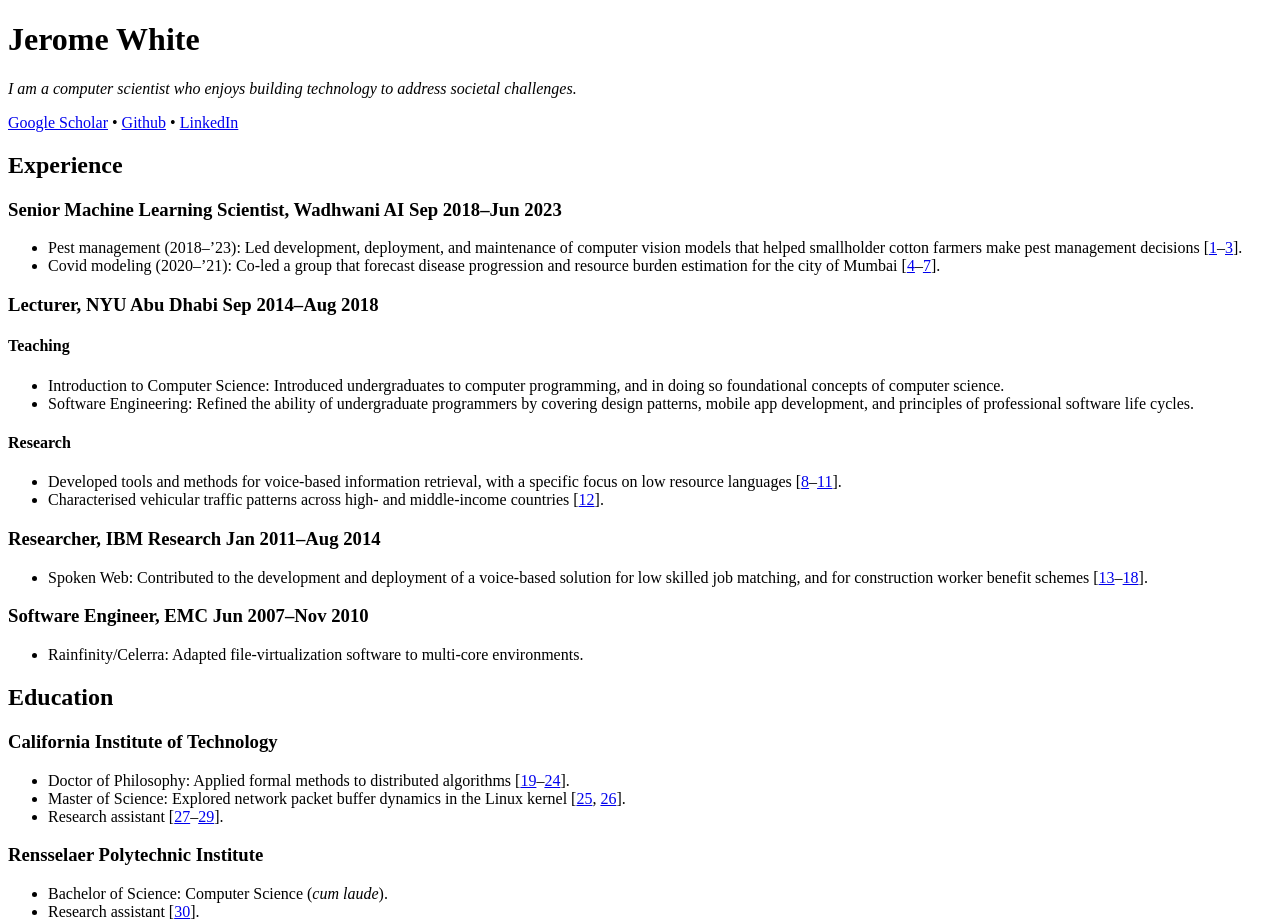
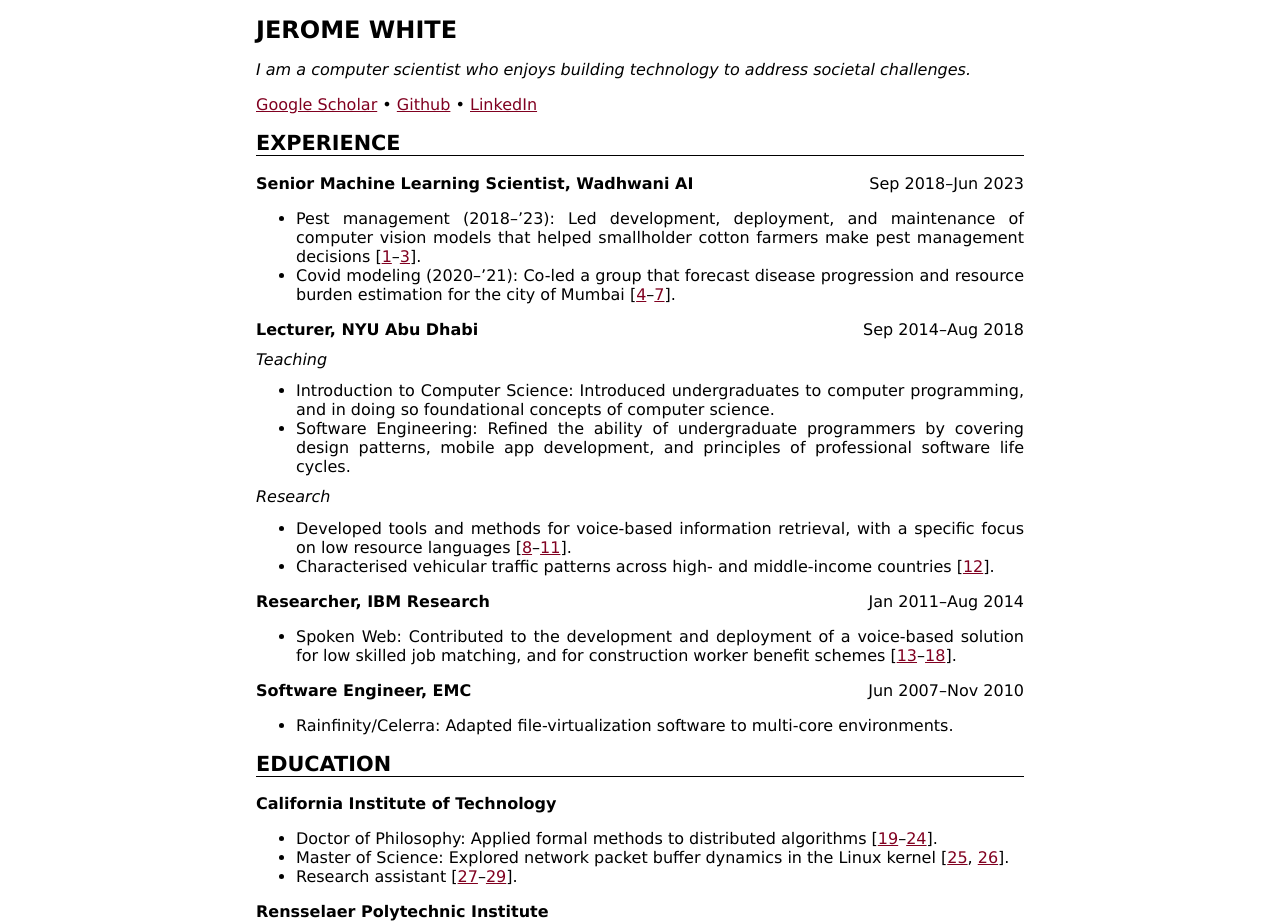
Before and after one commit to jerome-white/jerome-white.github.io, a plain HTML site: page index.html in a window 1280 px wide. Shown: the top 924 px of the page. Drawn offline with Linux system fonts and the light colour scheme.

Commit message:
Style sheet

```diff
--- a/index.html
+++ b/index.html
@@ -38,7 +38,7 @@
       margin-left: 2em;
     }
   </style>
-  <link rel="stylesheet" href="/Users/jerome/Public/Git/vitae/style.css" />
+  <link rel="stylesheet" href="style.css" />
   <!--[if lt IE 9]>
     <script src="//cdnjs.cloudflare.com/ajax/libs/html5shiv/3.7.3/html5shiv-printshiv.min.js"></script>
   <![endif]-->
--- /dev/null
+++ b/style.css
@@ -0,0 +1,59 @@
+body {
+    font-family: verdana;
+    font-size: 12pt;
+    margin-left: 20%;
+    margin-right: 20%;
+    text-align: justify;
+}
+
+/* https://github.com/wkhtmltopdf/wkhtmltopdf/issues/3088 */
+html {
+    height: 0;
+}
+
+h1.title {
+    font-size: 150%;
+}
+
+h1 {
+    text-transform: uppercase;
+    margin-bottom: 0;
+}
+
+h2 {
+    border-bottom: 1px solid #000000;
+    text-transform: uppercase;
+    font-size: 130%;
+    padding: 0;
+}
+
+h3 {
+    font-size: 100%;
+    display: flex;
+    justify-content: space-between;
+}
+
+h3 span:nth-child(n+2) {
+    font-weight: normal;
+    float: right;
+    white-space: nowrap;
+}
+
+h4 {
+    font-style: italic;
+    font-weight: normal;
+    line-height: 0;
+}
+
+a, a:link, a:visited, a:hover {
+    color: #800020;
+    text-decoration: underline;
+}
+
+.references {
+    font-size: 90%;
+}
+
+#publications {
+    page-break-before: always;
+}
```
